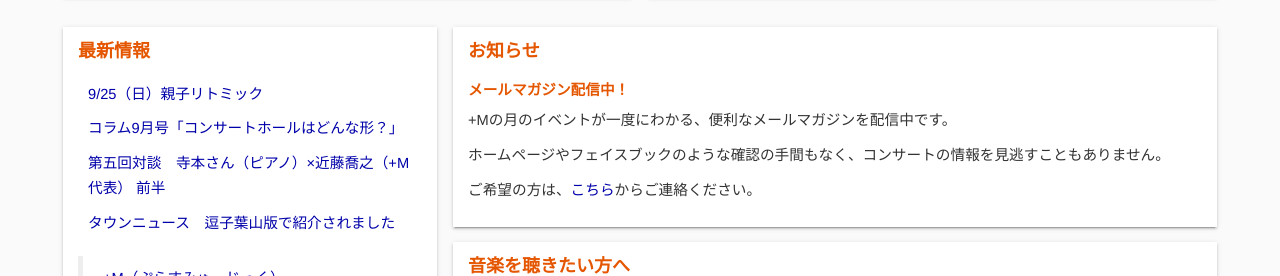
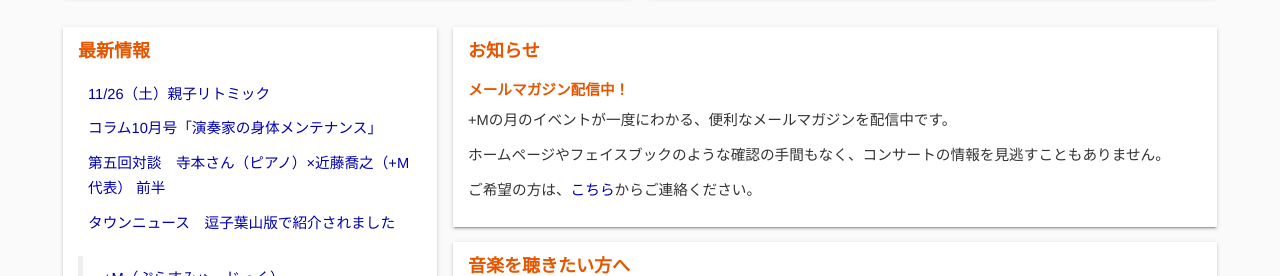
Before and after one commit to shinnkondo/plus-music-japan.github.io, a Jekyll site: the page built from index.html, in a window 1280 px wide. Shown: the part 710-986 px from the top of the page. Built offline with Jekyll 4.4.1, drawn with Linux system fonts in a browser that asks for light colours; nearby versions of some CDN libraries; some web fonts are replaced; some of the changed lines change nothing that is shown.

Commit message:
10月11月定期更新。

```diff
--- a/_data/concert.yaml
+++ b/_data/concert.yaml
@@ -15,6 +15,8 @@ jiyu-jin:
 - 2015-03-25-concert.png
 - 2015-02-25-concert.png
 rythmique:
+- rythmique-2016-11-26.jpg
+- rythmique-2016-10-12.jpg
 - rythmique-2016-09-25.jpg
 - rythmique-2016-08-28.jpg
 - rythmique-2016-07-31.jpg
--- a/_data/news.csv
+++ b/_data/news.csv
@@ -1,5 +1,5 @@
 title,url,publishat
-9/25（日）親子リトミック,/rythmique.html#coming-up,
-コラム9月号「コンサートホールはどんな形？｣,/column/2016/09/concert-hall.html,
+11/26（土）親子リトミック,/rythmique.html#coming-up,
+コラム10月号「演奏家の身体メンテナンス｣,/column/2016/10/maintenance.html,
 第五回対談　寺本さん（ピアノ）×近藤喬之（+M代表） 前半,/interview/2016/06/interview-teramoto-kondo-part1.html,
 タウンニュース　逗子葉山版で紹介されました,http://www.townnews.co.jp/0503/2015/05/15/283567.html,
--- /dev/null
+++ b/_posts/2016-10-01-maintenance.md
@@ -0,0 +1,48 @@
+---
+layout: post
+title: "コラム10月号　演奏家の身体メンテナンス"
+description: "大切な日の前に何か準備すること、皆様はありますか？"
+category: column
+tags: []
+---
+
+{% include JB/setup %}
+
+
+大切な日の前に何か準備すること、皆様はありますか？
+
+演奏家も、素敵な演奏をお届けするために様々な準備をして本番に臨んでいます。
+筆者は声楽科を卒業しているので、声楽のことを中心にお話ししてみたいと思います。
+
+## 食べ物の工夫
+学生時代、声楽科の友人たちが１番気を使っていたのは食べ物かもしれません。
+
+レッスン前・本番前に「絶対食べない物」「絶対食べる物」が決まっている人が多かったです。
+
+声楽科の中で特に言われていた「絶対食べない物」は、チョコレート・お茶でした。
+
+理由としては、チョコレートは充血作用があるから、ウーロン茶は喉の油分を奪うから、ということです。
+
+「絶対食べるもの」は本当に人それぞれで、気に入った飴や飲み物を持つことは定番ですが、中には「納豆！！喉が潤う気がするから！！」という人もいました。
+
+ちなみに筆者自身は、歌の先生から「お湯に気に入った飴を溶かして水筒に入れて持っていると良い。少し喉が疲れてもその飲み物を飲めば復活する！というものを持ちなさい。」と言われていました。
+
+この話を音楽関係でない友人にすると、必ず某芸人さんみたい！と驚かれますが、なかなか効率的で良いアイディアですよね！
+
+## 運動も大切
+
+声楽家は身体が楽器ですから、運動も重要です。
+
+つけるべき筋肉はインナーマッスルであり、柔軟な筋肉です。
+
+そのため腹筋を割ればいい！というものでもなく、それぞれ先生に習いながら歌うのに適した筋肉をつけるようトレーニングしていました。
+
+また、有酸素運動も大切で、レッスンや自分の練習時には走ってからでないと歌わないという後輩もいました。
+
+さらに、どんなに練習を頑張っても、どんなに実力があっても風邪を引いたらおしまいですから、冬場は特に神経質になっていました。
+
+手洗いうがいはもちろん、マスクをして首回りを温かくして、加湿器をつけて…
+
+その他、整体に通っている友人も多かったのですが、本番前に整体に行ったらほぐれすぎて歌に必要な身体の支えができなくなってしまって大失敗！というエピソードもありました。
+
+演奏家は、このように様々な工夫をして身体をつくり、時には失敗しながら本番に臨んでいるのです。舞台裏の姿を知ることで、親近感をもって頂ければ幸いです。
```
Also changed, not shown: assets/images/rythmique-2016-10-12.jpg (added), assets/images/rythmique-2016-11-26.jpg (added).
